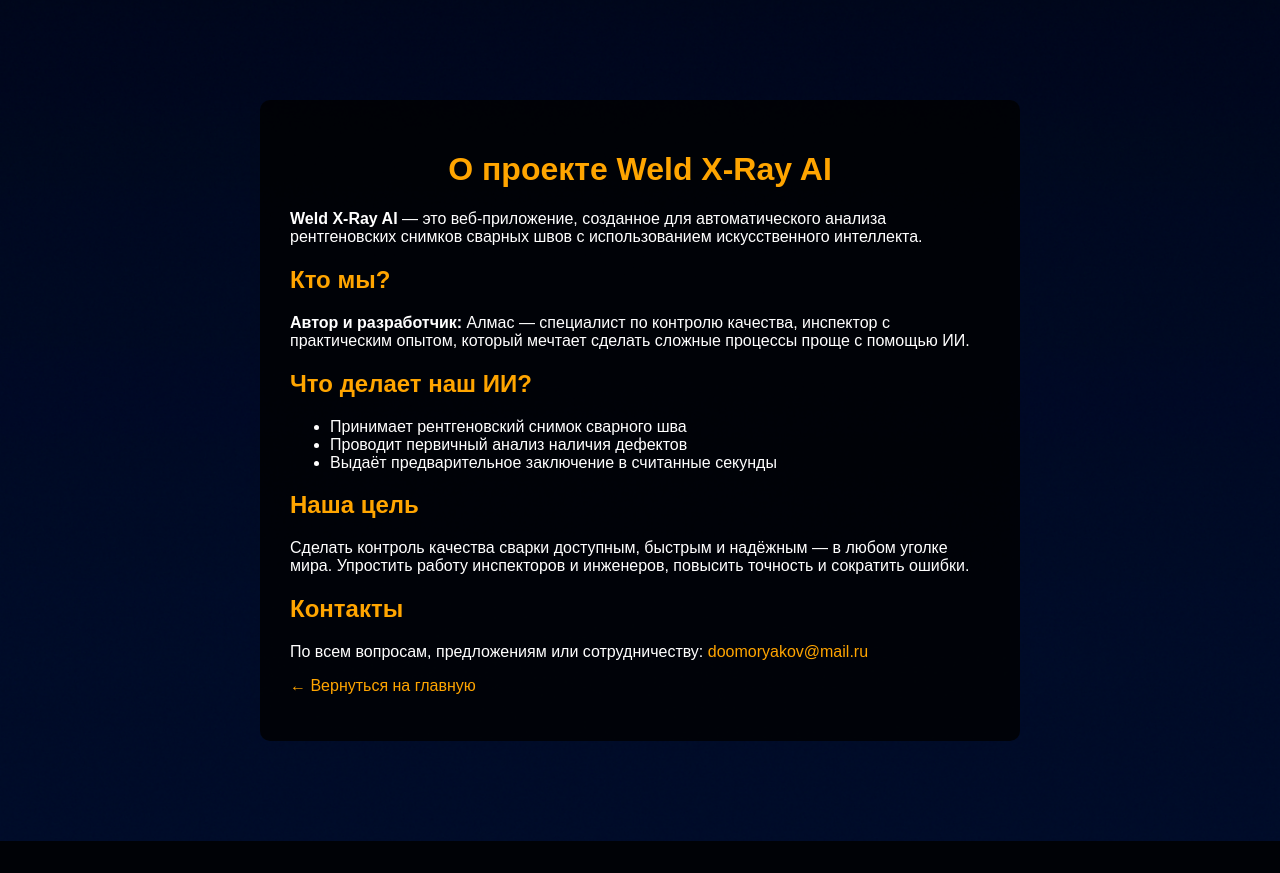
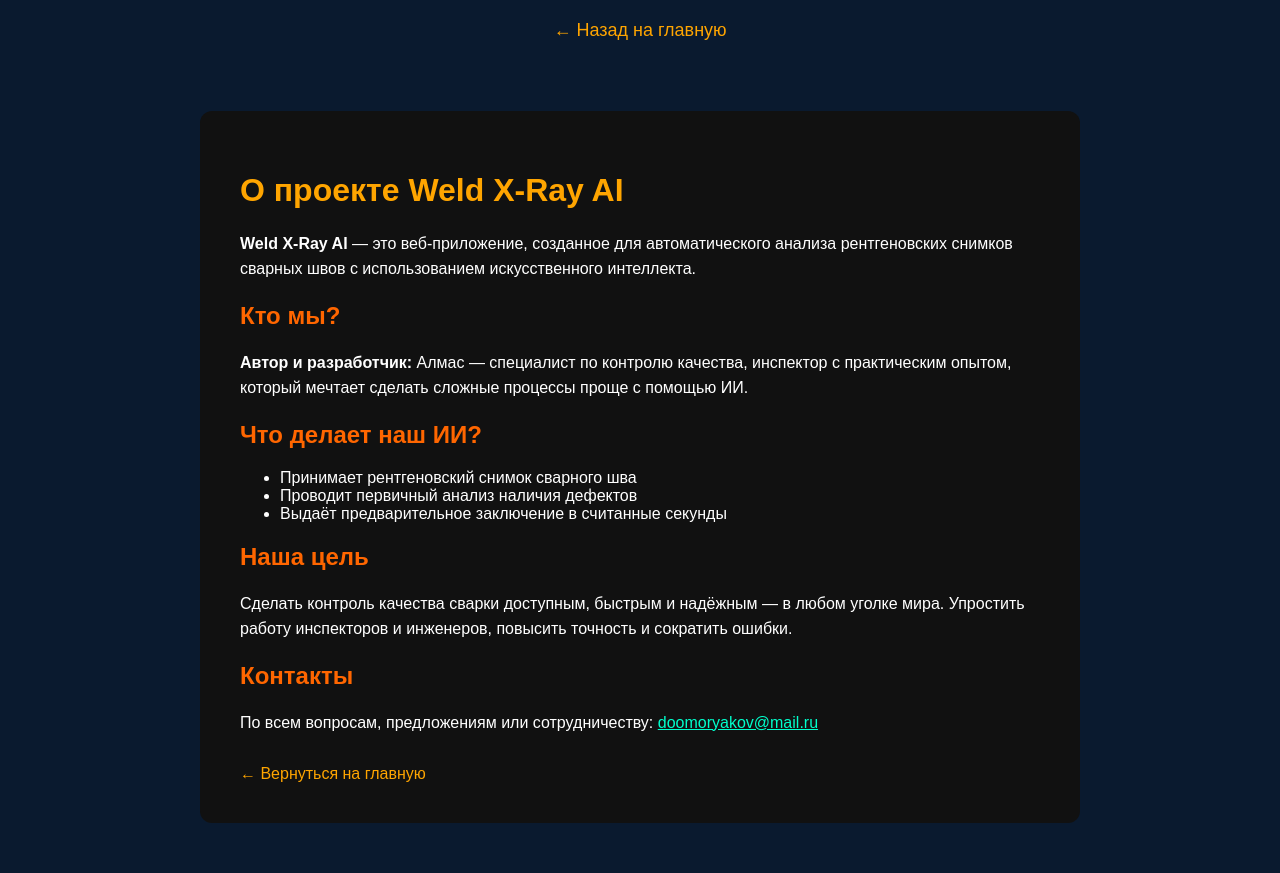
Before and after one commit to MoryakovAlmas/weld-xray-ai, a Flask app: page /about in a window 1280 px wide. Before the commit the page ends 841 px from the top, so only its background shows below. Run offline with Flask 3, Linux system fonts and the light colour scheme.

Commit message:
Update about.html

```diff
--- a/templates/about.html
+++ b/templates/about.html
@@ -2,41 +2,61 @@
 <html lang="ru">
 <head>
     <meta charset="UTF-8">
-    <title>О проекте</title>
+    <title>О проекте Weld X-Ray AI</title>
     <style>
         body {
-            background-image: url("/static/images/background.png");
-            background-size: cover;
-            background-repeat: no-repeat;
-            background-position: center;
+            margin: 0;
+            padding: 0;
+            background-color: #0a1a2f;
             color: white;
             font-family: Arial, sans-serif;
         }
+        nav {
+            background-color: #0a1a2f;
+            padding: 20px;
+            text-align: center;
+        }
+        nav a {
+            color: #ffa500;
+            text-decoration: none;
+            font-size: 18px;
+        }
+        nav a:hover {
+            text-decoration: underline;
+        }
         .container {
-            background-color: rgba(0, 0, 0, 0.8);
-            padding: 30px;
-            margin: 100px auto;
-            width: 90%;
-            max-width: 700px;
-            border-radius: 10px;
+            max-width: 800px;
+            margin: 50px auto;
+            padding: 40px;
+            background-color: #111;
+            border-radius: 12px;
         }
         h1 {
-            color: orange;
-            text-align: center;
+            color: #ffa500;
         }
         h2 {
-            color: orange;
+            color: #ff6600;
         }
-        a {
-            color: orange;
+        p {
+            line-height: 1.6;
+        }
+        .back-link {
+            display: block;
+            margin-top: 30px;
+            color: #ffa500;
             text-decoration: none;
         }
-        a:hover {
+        .back-link:hover {
             text-decoration: underline;
         }
     </style>
 </head>
 <body>
+
+    <nav>
+        <a href="/">← Назад на главную</a>
+    </nav>
+
     <div class="container">
         <h1>О проекте Weld X-Ray AI</h1>
         <p><strong>Weld X-Ray AI</strong> — это веб-приложение, созданное для автоматического анализа рентгеновских снимков сварных швов с использованием искусственного интеллекта.</p>
@@ -55,9 +75,11 @@
         <p>Сделать контроль качества сварки доступным, быстрым и надёжным — в любом уголке мира. Упростить работу инспекторов и инженеров, повысить точность и сократить ошибки.</p>
 
         <h2>Контакты</h2>
-    <p>По всем вопросам, предложениям или сотрудничеству: <a href="mailto:doomoryakov@mail.ru">doomoryakov@mail.ru</a></p>
+        <p>По всем вопросам, предложениям или сотрудничеству:
+        <a href="mailto:doomoryakov@mail.ru" style="color: #00ffcc;">doomoryakov@mail.ru</a></p>
 
-    <p><a href="/">← Вернуться на главную</a></p>
+        <a class="back-link" href="/">← Вернуться на главную</a>
     </div>
+
 </body>
 </html>
```
Lines whose indentation alone changed are shown as unchanged.
